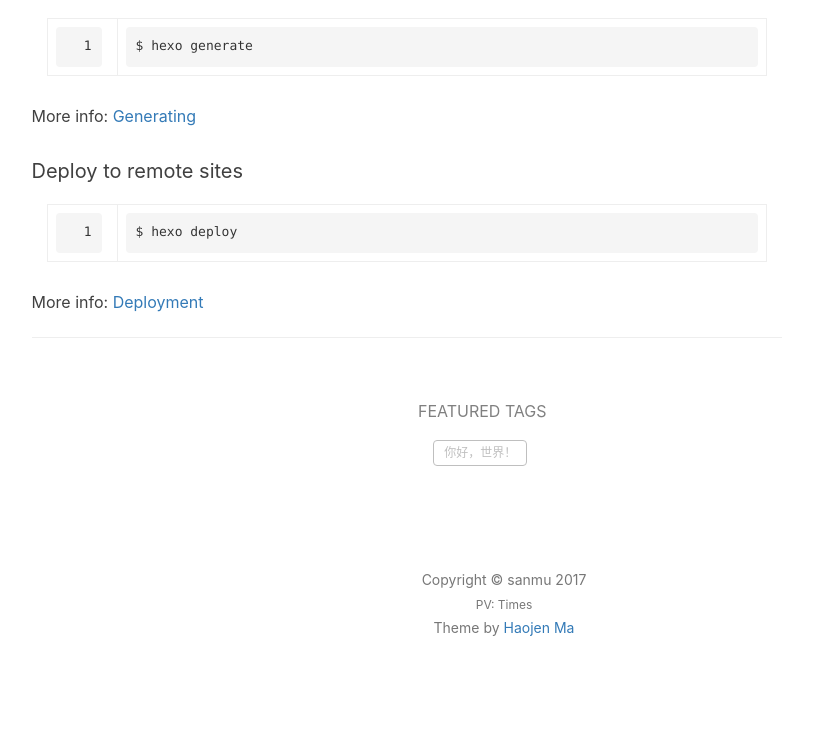
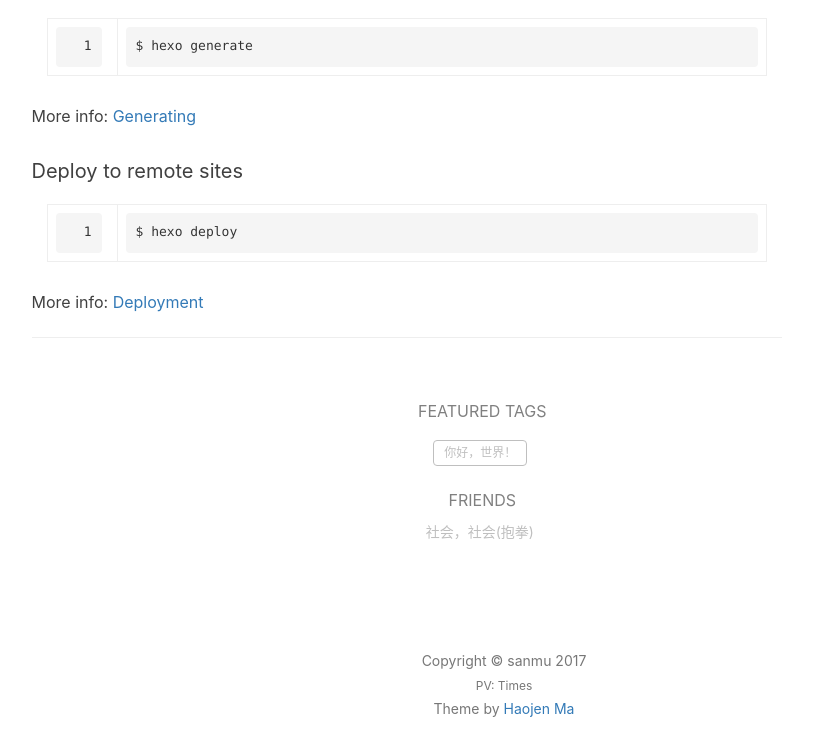
Before and after one commit to sanmumuzi/sanmumuzi.github.io, a plain HTML site: page 2017/03/25/hello-world/index.html in a window 1280 px wide. Shown: the part 944-1700 px from the top of the page, without its empty margins (136-949 px from the left). Before the commit the page ends 1668 px from the top, so only its background shows below. Drawn offline with nearby package versions, Linux system fonts and the light colour scheme; some packages are replaced by stand-ins of ours; a script that the page names is missing.

Commit message:
Site updated: 2017-03-27 07:49:08

```diff
--- a/2017/03/25/hello-world/index.html
+++ b/2017/03/25/hello-world/index.html
@@ -241,6 +241,15 @@
 
                 <!-- Friends Blog -->
 
+                <div style="margin-top: 20px;">
+                    <h5 class="text-center">FRIENDS</h5>
+                    <ul class="list-inline text-center">
+
+                        <li><a href="http://x-thon.matsuyoi.com">社会，社会(抱拳)</a></li>
+
+                    </ul>
+                </div>
+
             </div>
         </div>
 
```
Also changed, not shown: index.html (+8 -0 lines).
